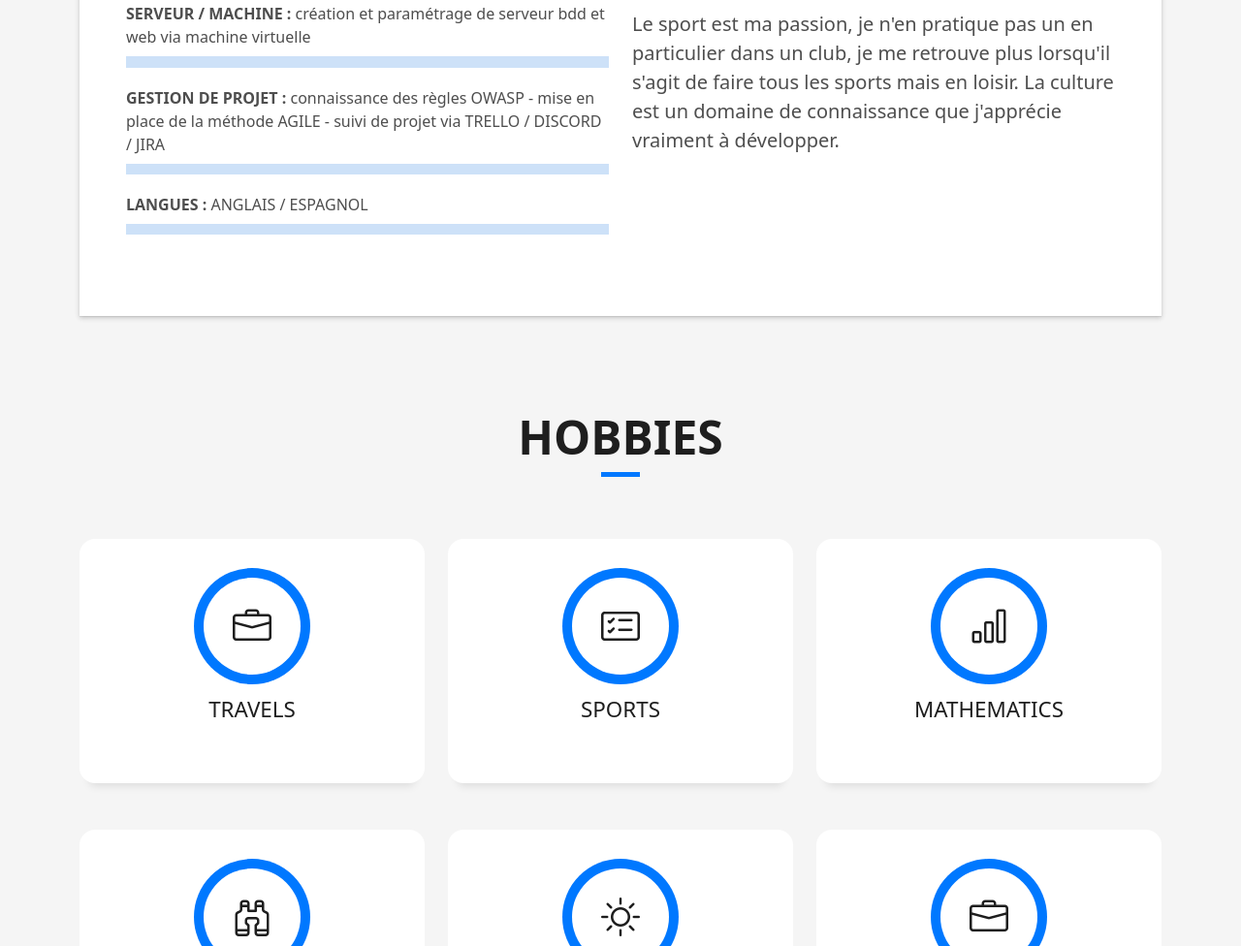
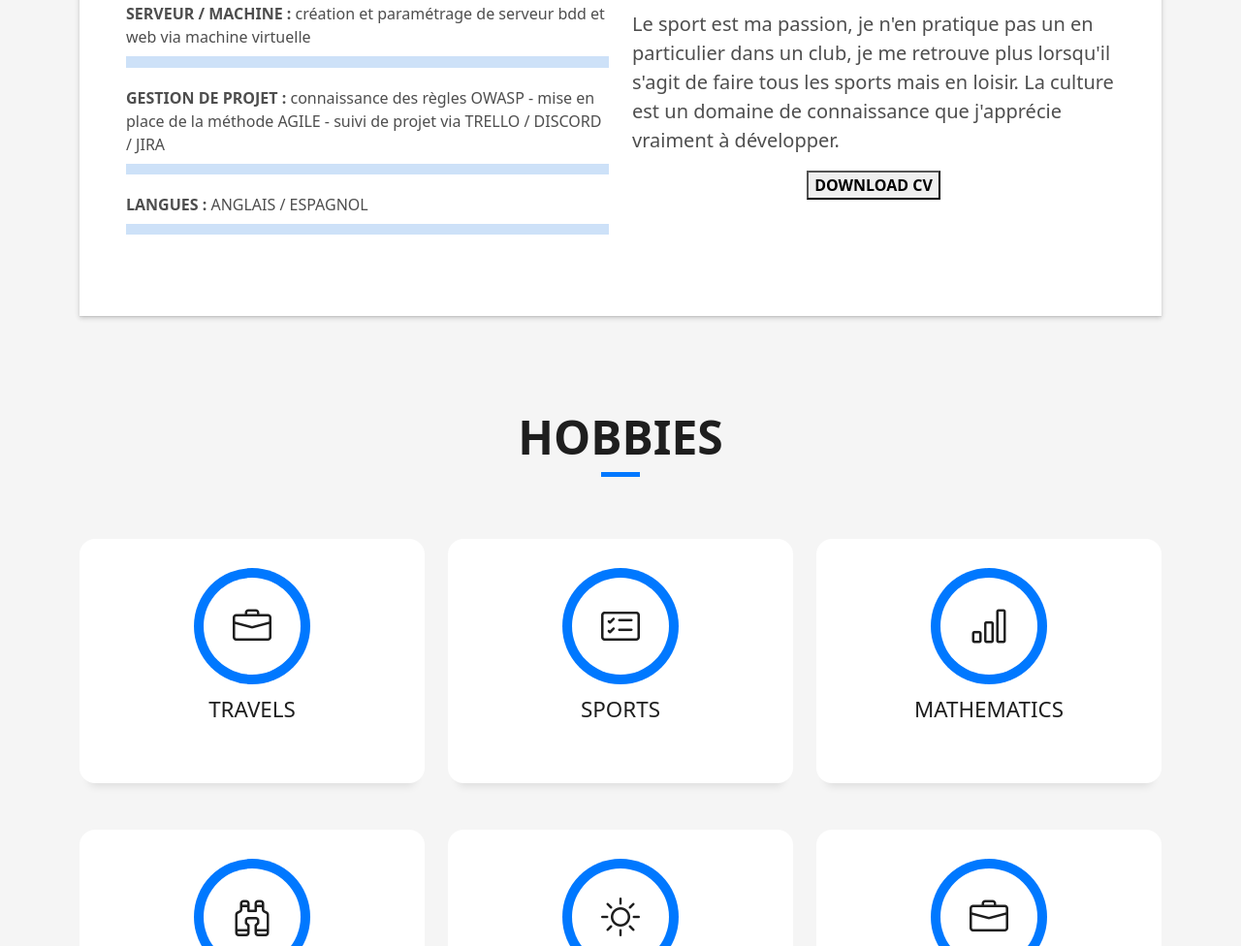
Before and after one commit to justaboyy/Portfolio-pro, a plain HTML site: page index.html in a window 1280 px wide. Shown: the part 1426-2402 px from the top of the page at 97% size. Drawn offline with Linux system fonts and the light colour scheme.

Commit message:
commit du code portfolio

```diff
--- a/index.html
+++ b/index.html
@@ -139,6 +139,7 @@
                       Le sport est ma passion, je n'en pratique pas un en particulier dans un club, je me retrouve plus lorsqu'il s'agit de faire tous les sports mais en loisir. La culture est un domaine de connaissance que j'apprécie vraiment à développer.
                     </p>
                   </div>
+                  <center><button href="assets/img/cv_baptiste_fosset.pdf" target="_blank" download><b>DOWNLOAD CV</b></button></center>
                 </div>
               </div>
             </div>
```
